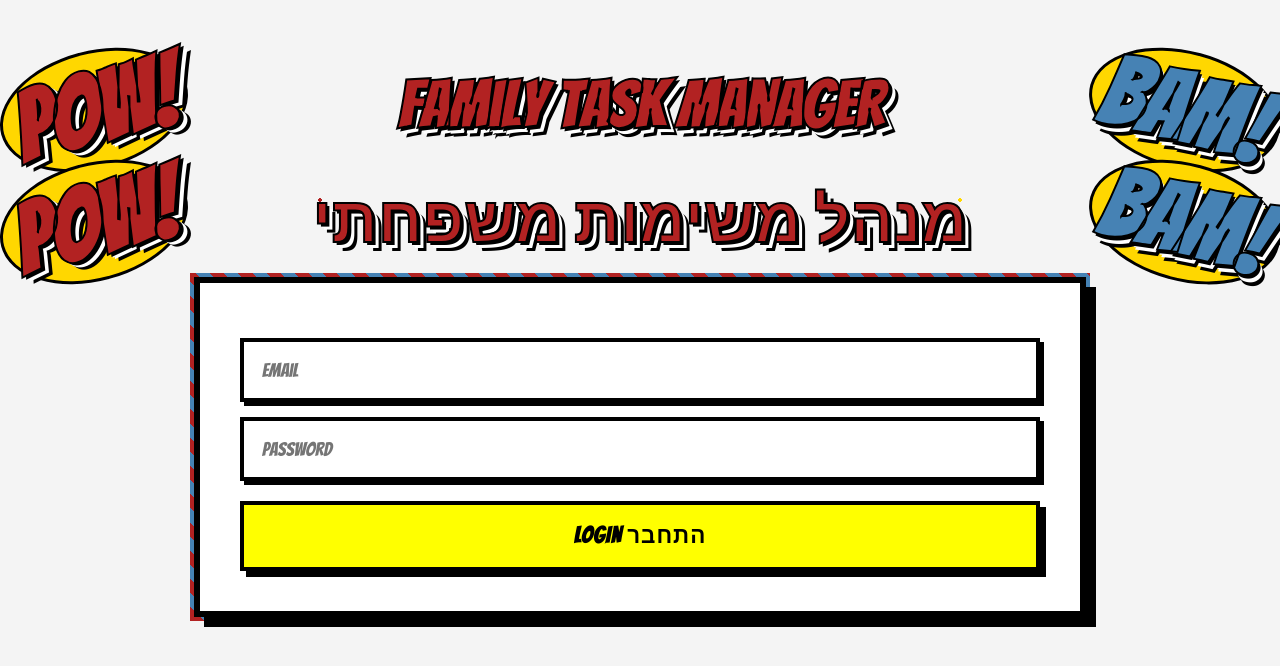
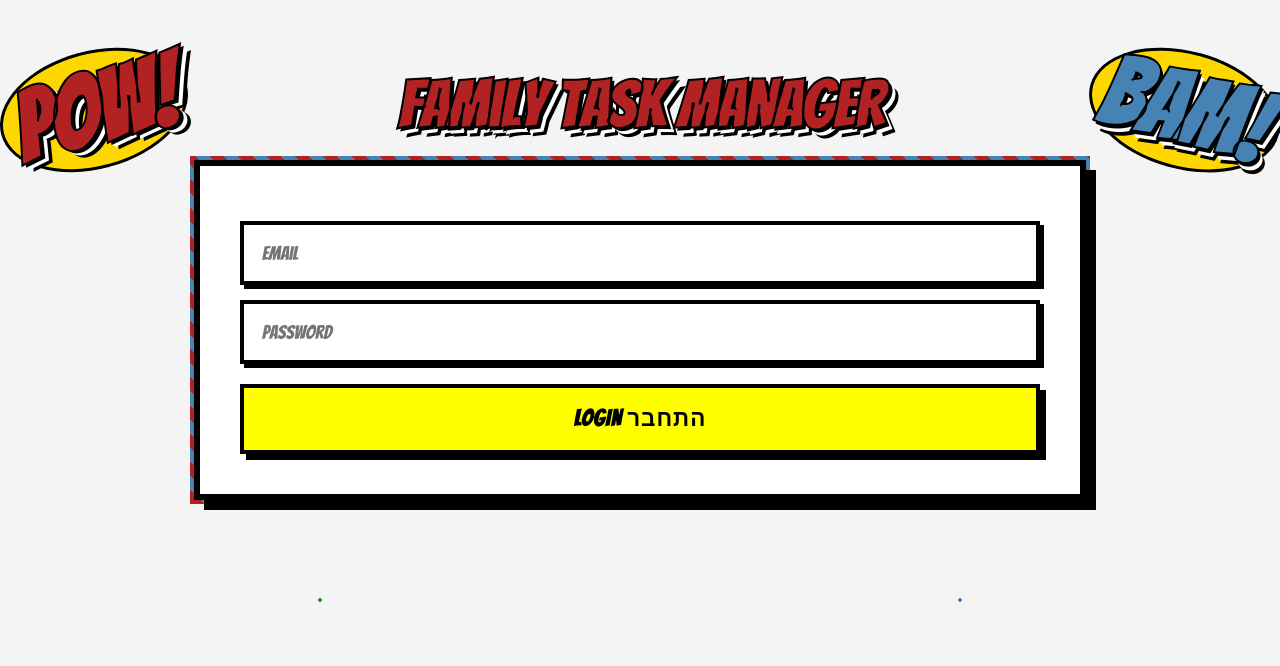
Before and after one commit to dinasagal/dinasagal.github.io, a plain HTML site: page index.html in a window 1280 px wide. Drawn offline with Linux system fonts and the light colour scheme; a web font is replaced by a local one.

```diff
--- a/index.html
+++ b/index.html
@@ -12,7 +12,6 @@
 <body>
 
 <h1>Family Task Manager</h1>
-<h1>מנהל משימות משפחתי</h1>
 
 <!-- LOGIN -->
 <section id="login">
```
